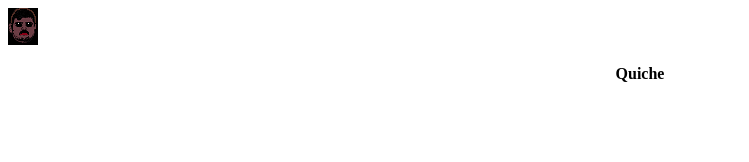
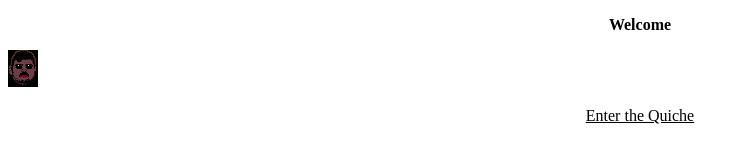
Before and after one commit to willyoushiftkeith/willyoushiftkeith.github.io, a plain HTML site: page welcome.html in a window 1280 px wide. Shown: the whole page, without its empty margins (0-749 px from the left). Drawn offline with Linux system fonts and the light colour scheme.

Commit message:
Update welcome.html

```diff
--- a/welcome.html
+++ b/welcome.html
@@ -4,12 +4,14 @@
 <style>
 body {background-color: white;}
 h1   {color:black;}
-p    {color: black;align="center"}
+p    {color: black;}
+a    {color: black;}
 </style>
 </head>
 <body>
-<img src="assets/img/logo.png" alt="Quiche">
-    <p align="center"><b>Quiche</b></p>
 
+    <p align="center"><b>Welcome</b></p>
+    <img src="assets/img/logo.png" alt="Quiche">
+<p align="center"><a href="#0111">Enter the Quiche</a></p>
    </body>
   </html>
```
